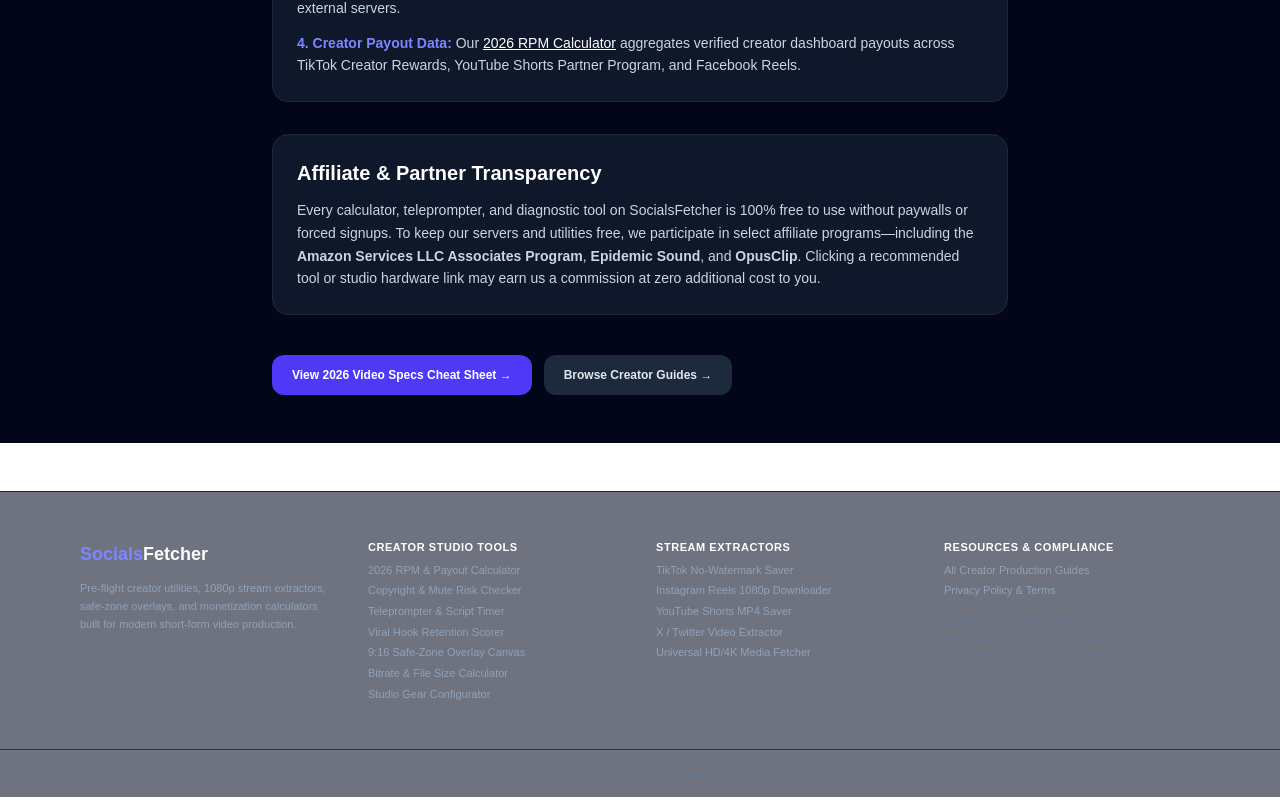
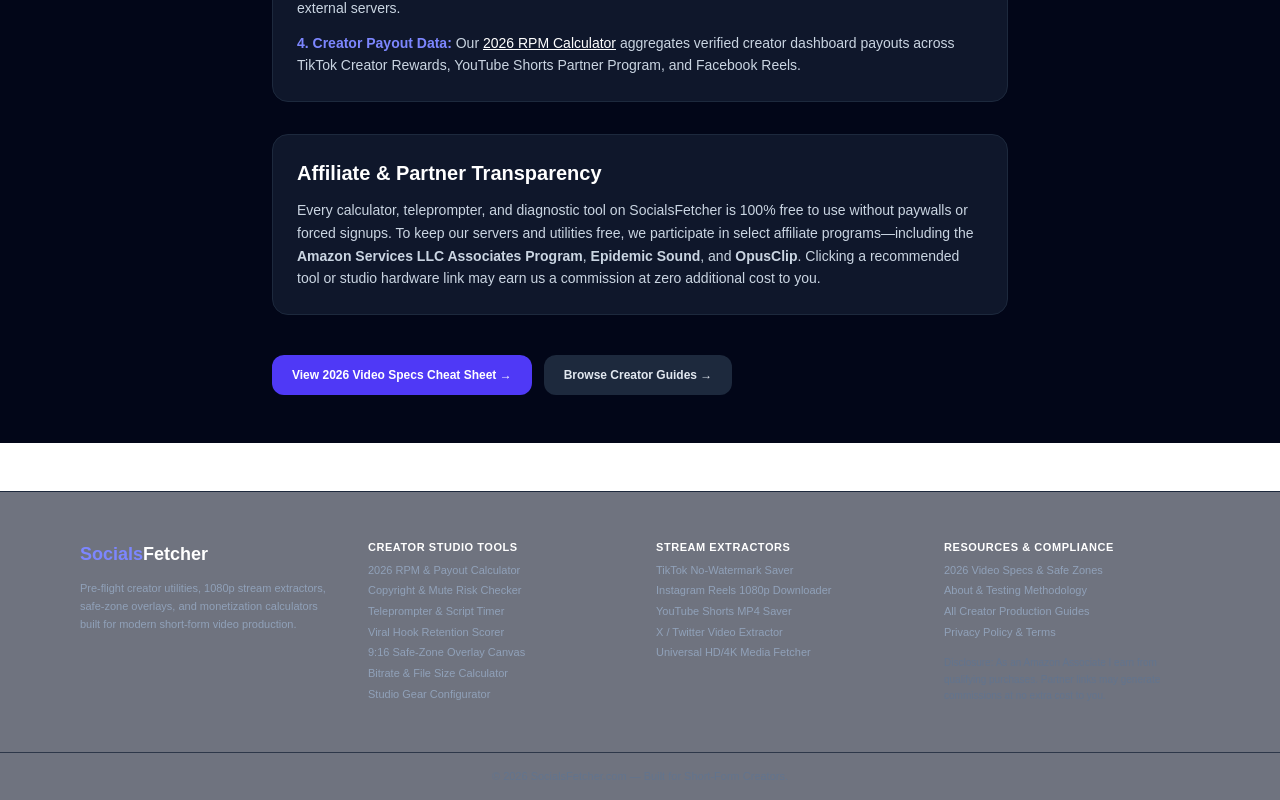
Before and after one commit to Waylonaho/socialsfetcher, a Next.js app: page /about in a window 1280 px wide. Shown: the part 660-1460 px from the top of the page. Built offline with nearby package versions, Linux system fonts and the light colour scheme.

Commit message:
Add links to 2026 Video Specs and About pages

```diff
--- a/components/SiteFooter.tsx
+++ b/components/SiteFooter.tsx
@@ -46,6 +46,8 @@ export default function SiteFooter() {
             Resources &amp; Compliance
           </h3>
           <ul className="space-y-1.5 text-[11px]">
+            <li><Link href="/specs" className="hover:text-indigo-400 transition">2026 Video Specs &amp; Safe Zones</Link></li>
+            <li><Link href="/about" className="hover:text-indigo-400 transition">About &amp; Testing Methodology</Link></li>
             <li><Link href="/blog" className="hover:text-indigo-400 transition">All Creator Production Guides</Link></li>
             <li><Link href="/privacy" className="hover:text-indigo-400 transition">Privacy Policy &amp; Terms</Link></li>
           </ul>
```
